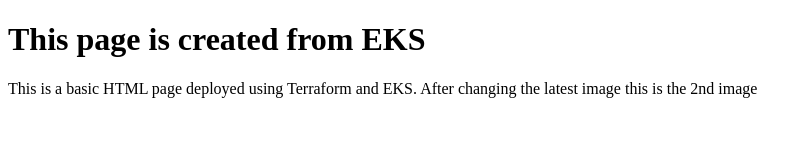
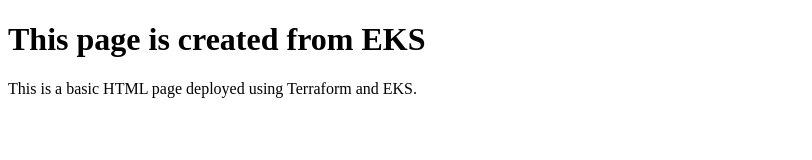
Before and after one commit to jadhav-amey/TSS-Presentation, a plain HTML site: page manifest/index.html in a window 1280 px wide. Shown: the whole page, without its empty margins (0-812 px from the left). Drawn offline with Linux system fonts and the light colour scheme.

Commit message:
destroying the resources

```diff
--- a/manifest/index.html
+++ b/manifest/index.html
@@ -7,9 +7,6 @@
   </head>
   <body>
     <h1>This page is created from EKS</h1>
-    <p>
-      This is a basic HTML page deployed using Terraform and EKS. After changing
-      the latest image this is the 2nd image
-    </p>
+    <p>This is a basic HTML page deployed using Terraform and EKS.</p>
   </body>
 </html>
```
Also changed, not shown: 1 other file.
